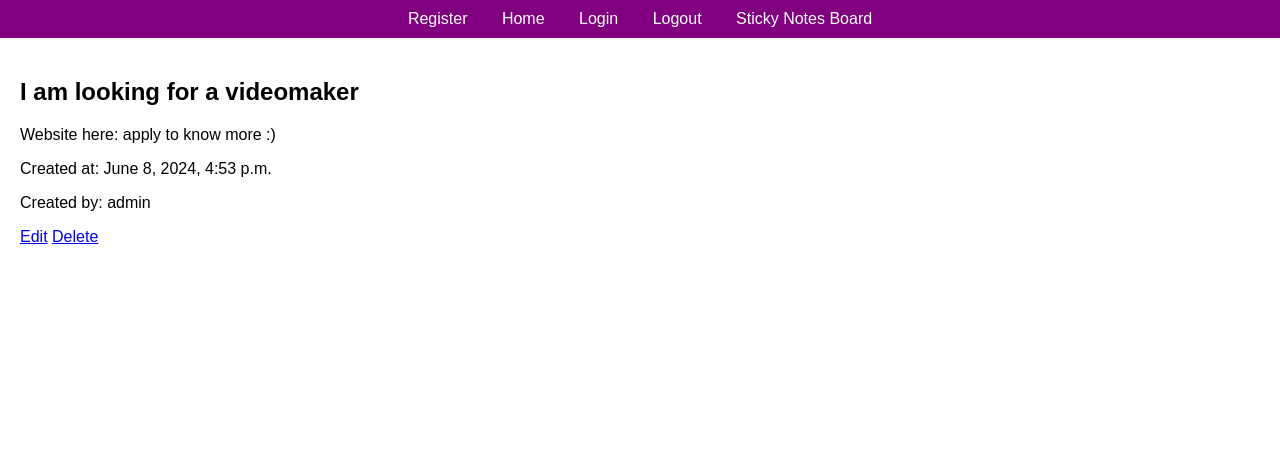
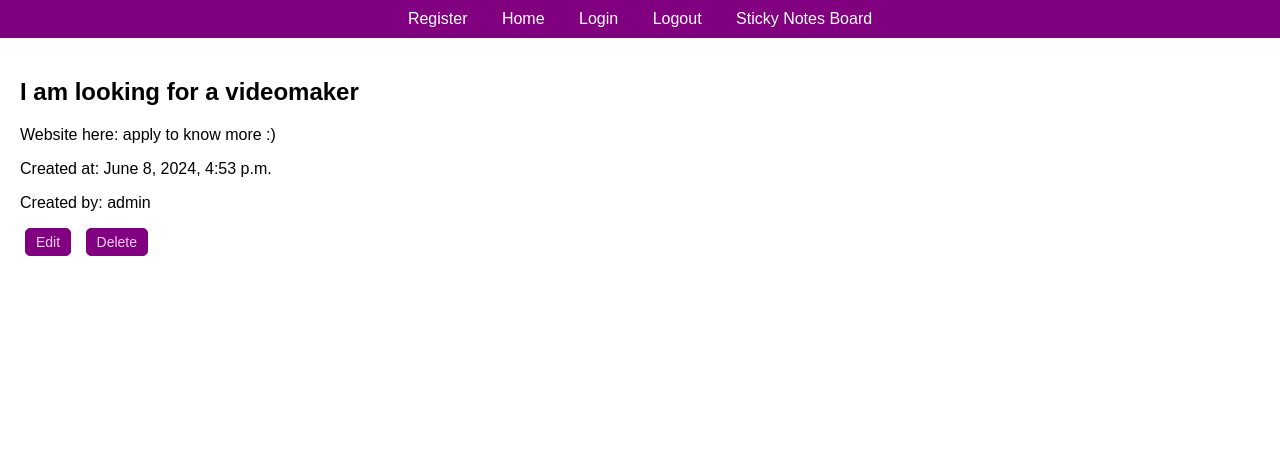
Before and after one commit to Tsukistef/sticky_notes_project, a Django app: page /view_note/19/ in a window 1280 px wide. Shown: the top 455 px of the page. Run offline with Django 5.2, Linux system fonts and the light colour scheme; a user stored in the database is signed in; data comes from the database, SQL or seed files in the repository; both versions use the stored data as it was after the commit.

Commit message:
modified create form standard color

```diff
--- a/stickynotes/stickynotes_app/forms.py
+++ b/stickynotes/stickynotes_app/forms.py
@@ -40,3 +40,6 @@ class StickyNoteForm(forms.ModelForm):
         '''
         model = StickyNote
         fields = ['title', 'body', 'color']
+        widgets = {
+            'color': forms.Select(choices=StickyNote.COLOR_CHOICES)
+        }
--- a/stickynotes/stickynotes_app/static/stickynotes_app/css/styles.css
+++ b/stickynotes/stickynotes_app/static/stickynotes_app/css/styles.css
@@ -86,6 +86,9 @@ main {
 }
 
 /* Forms */
+.form-notecreation {
+    background-color: #FFFFBA;
+}
 
 /* Style the form container */
 form {
@@ -116,9 +119,9 @@ form input[type="password"] {
 /* Style the form button */
 form button {
     background-color: purple;
-    color: rgb(248, 205, 242);
+    color: white;
     padding: 10px 20px;
-    border: none; /* Remove default border */
+    border: 1px solid purple; /* keep border */
     border-radius: 5px; /* Rounded corners */
     cursor: pointer; /* Pointer cursor on hover */
 }
@@ -126,7 +129,32 @@ form button {
 /* Change button styles on hover */
 form button:hover {
     background-color: white;
+    border: 1px solid purple;
     color: purple;
+}
+
+/* Other buttons style */
+.button {
+    background-color: purple;
+    color: rgb(248, 205, 242);
+    border: 1px solid purple;
+    border-radius:5px;
+    box-sizing: border-box; /* Ensure padding and border are included in the total width and height */
+    cursor: pointer;
+    display: inline-block;
+    font-size: 14px;
+    padding: 5px 10px; /*less padding for a lighter style*/
+    text-align: center;
+    text-decoration: none; /* Remove underline from links styled as buttons*/
+    margin: 0 5px; /* Space between buttons */
+    transition: background-color 0.3s, color 0.3s; /* Smooth transition for hover effect */
+}
+
+/* Change button styles on hover */
+.button:hover {
+    color: purple;
+    background-color: pink;
+    border-color: purple;
     border: 1px solid purple;
 }
 
--- a/stickynotes/stickynotes_app/templates/create_note.html
+++ b/stickynotes/stickynotes_app/templates/create_note.html
@@ -4,7 +4,7 @@
 {% block content %}
     <div>
         <h2>Create Note</h2>
-        <form method="post">
+        <form method="post" class="form-notecreation">
             {% csrf_token %}
             {{ form.as_p }}
             <button type="submit">Save Note</button>
--- a/stickynotes/stickynotes_app/templates/view_note.html
+++ b/stickynotes/stickynotes_app/templates/view_note.html
@@ -2,10 +2,16 @@
     {% extends "base.html" %}
     {% block title %}View Note{% endblock %}
     {% block content %}
+        <div>
             <h2>{{ note.title }}</h2>
             <p>{{ note.body }}</p>
             <p>Created at: {{ note.created_at }}</p>
             <p>Created by: {{ note.user.username }}</p>
-    <a href="{% url 'edit_note' note.id %}">Edit</a>
-    <a href="{% url 'delete_note' note.id %}">Delete</a>
+            <div style="display:inline-block;">
+                <a href="{% url 'edit_note' note.id %}" class="button">Edit</a>
+            </div>
+            <div style="display:inline-block;">
+                <a href="{% url 'delete_note' note.id %}" class="button">Delete</a>
+            </div>
+        </div>
     {% endblock %}
```
Also changed, not shown: stickynotes/stickynotes_app/templates/main_board.html (+6 -2 lines), stickynotes/db.sqlite3. Lines whose indentation alone changed are shown as unchanged.
